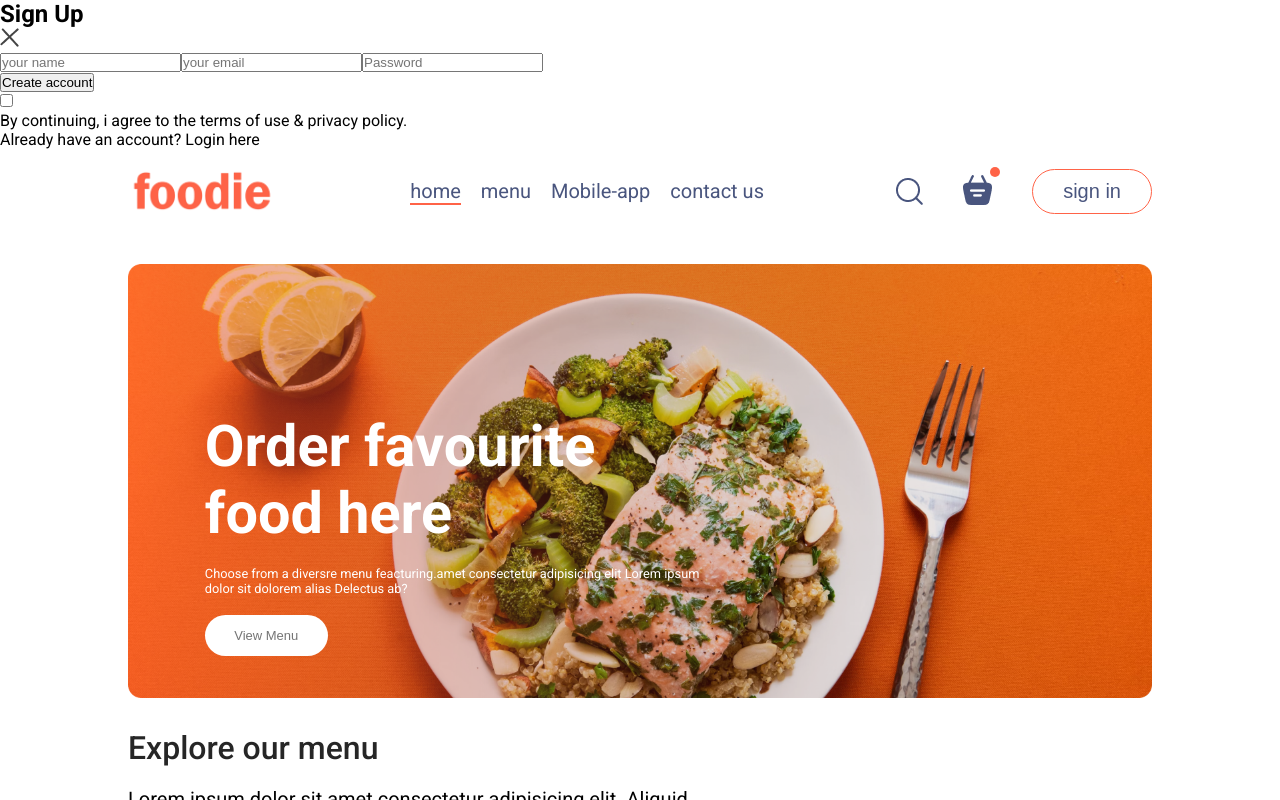
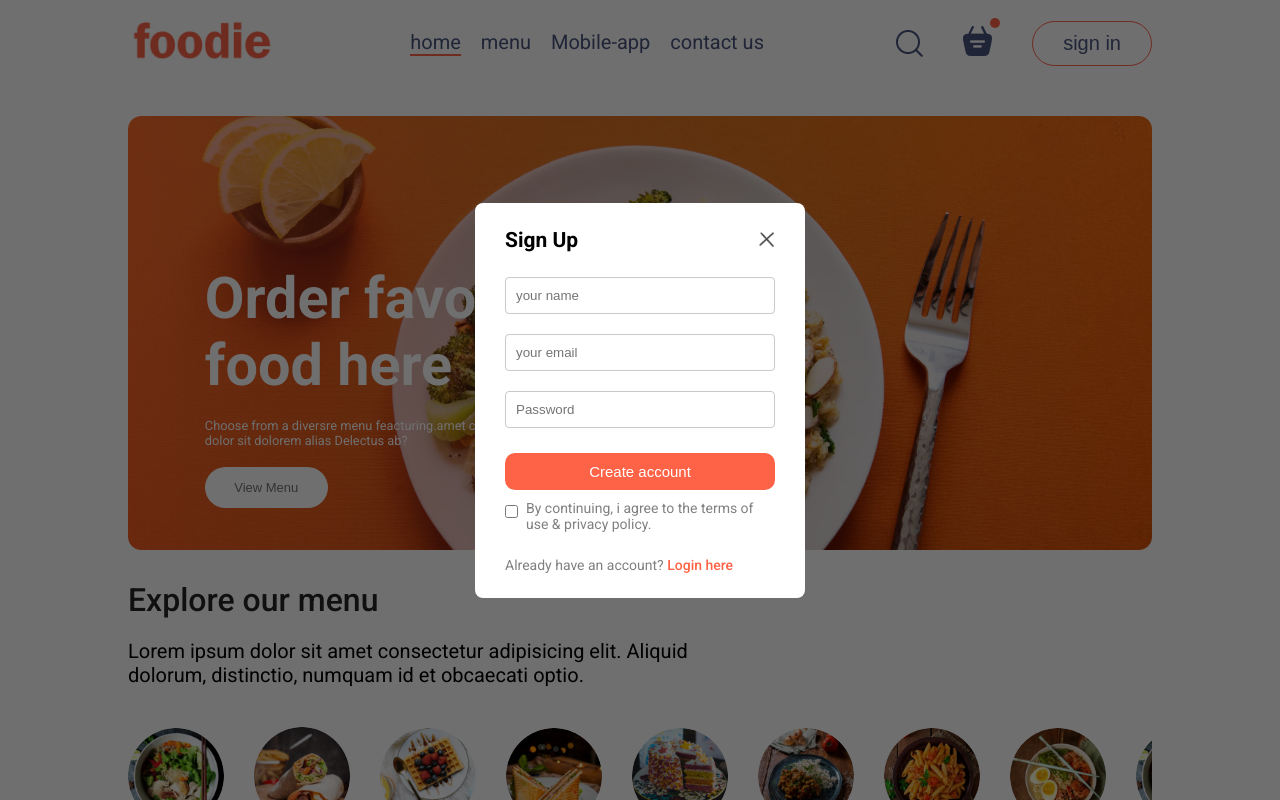
Before and after one commit to theprithwisingh/food-delivery-app-, a React (Vite) app in the folder frontend/: page / in a window 1280 px wide. Both pictures are taken after a click on the button "sign in". Shown: the top 800 px of the page. Built offline with nearby package versions, Linux system fonts and the light colour scheme.

Commit message:
create log in page

```diff
--- a/frontend/src/App.jsx
+++ b/frontend/src/App.jsx
@@ -11,12 +11,12 @@
     const [showLogin, setShowLogin] = useState(false);
   return (
     <>
-    {!showLogin?<LoginPopup setShowLogin={setShowLogin} />:<></>}
+    {showLogin?<LoginPopup setShowLogin={setShowLogin} />:<></>}
     <div className='App'>
      <Navbar setShowLogin={setShowLogin}/>
      <Routes>
       <Route path='/' element={<Home/>}/>
-      <Route path='cart' element={<Cart/>}/>
+      <Route path='/cart' element={<Cart/>}/>
       <Route to='/login' element={<PlaceOrder/>}/>
      </Routes>
     </div>
--- a/frontend/src/Components/LoginPopup/LoginPopup.css
+++ b/frontend/src/Components/LoginPopup/LoginPopup.css
@@ -0,0 +1,65 @@
+.login-popup{
+    position: absolute;
+    z-index: 1;
+    width: 100%;
+    height: 100%;
+    background-color: #00000090;
+    display: grid;
+}
+.login-popup-container{
+    place-self: center;
+    width: max(23vw,330px);
+    color:#808080;
+    background-color: white;
+    display: flex;
+    flex-direction: column;
+    gap:25px;
+    padding: 25px 30px;
+    border-radius: 8px;
+    font-size: 14px;
+    animation: fadeIn 0.5;
+}
+.login-popup-title{
+    display: flex;
+    justify-content: space-between;
+    align-items:center;
+    color: black;
+}
+.login-popup-title img{
+    width: 16px;
+    cursor: pointer;
+}
+.login-popup-inputs{
+    display:flex;
+    flex-direction:column;
+    gap:20px;
+}
+.login-popup-inputs input{
+outline: none;
+border: 1px solid #c9c9c9;
+padding: 10px;
+border-radius: 4px;
+}
+.login-popup-container button{
+    border: none;
+    padding: 10px;
+    border-radius:10px;
+    color:white;
+    background-color: tomato;
+    font-size: 15px;
+    cursor: pointer;
+}
+.login-popup-condition{
+    display: flex;
+    align-items: start;
+    gap: 8px;
+    margin-top: -15px;
+}
+.login-popup-condition input{
+    margin-top: 5px;
+}
+.login-popup p span{
+    color: tomato;
+    font-weight:500;
+    cursor: pointer;
+}
--- a/frontend/src/Components/LoginPopup/LoginPopup.jsx
+++ b/frontend/src/Components/LoginPopup/LoginPopup.jsx
@@ -20,8 +20,8 @@
             <input type="checkbox" required/>
             <p>By continuing, i agree to the terms of use & privacy policy.</p>
         </div>
-        {currState==="Login"?
-        <p>Create a new account? <span onClick={()=>setCurrState("Sign up")}>click here</span></p>
+        {currState==="login"?
+        <p>Create a new account? <span onClick={()=>setCurrState("Sign Up")}>click here</span></p>
         :
         <p>Already have an account? <span onClick={()=>setCurrState("login")}>Login here</span></p>
         }
@@ -29,5 +29,4 @@
     </div>
   )
 }
-
 export default LoginPopup;
--- a/frontend/src/Components/Navbar/Navbar.jsx
+++ b/frontend/src/Components/Navbar/Navbar.jsx
@@ -2,11 +2,11 @@
 import './Navbar.css'
 import {assets} from '../../assets/assets';
 import {Link} from 'react-router-dom'
-const Navbar = () => {
+const Navbar = ({setShowLogin}) => {
   const [menu , setMenu] = useState('home')
   return (
     <div className='navbar'>
-      <img src={assets.logo} alt="" className='logo'/>
+      <Link to='/'><img src={assets.logo} alt="" className='logo'/></Link>
 
       <ul className='navbar-menu'>
         <Link to='/' onClick={()=>{setMenu("home")}} className={menu==='home'?'active':''}>home</Link>
@@ -18,10 +18,10 @@
       <div className='navbar-right'>
           <img src={assets.search_icon} alt="" />
           <div className='navbar-search-icon'>
-            <img src={assets.basket_icon} alt="" />
+            <Link to='/cart'><img src={assets.basket_icon} alt="" /></Link>
             <div className='dot'></div>
           </div>
-          <button>sign in</button>
+          <button onClick={()=>setShowLogin(true)}>sign in</button>
       </div>
     </div>
 
```
